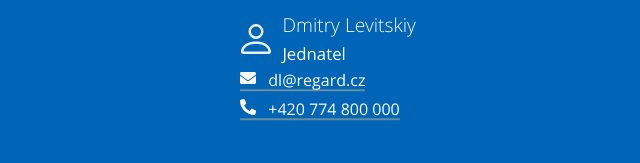
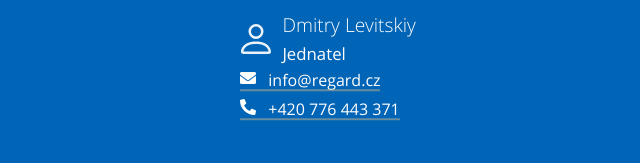
Before and after one commit to vladimirmak02/regardwebsite, a Gatsby site: page /cz in a window 1280 px wide. Shown: the part 775-938 px from the top of the page, 608-1248 px from the left. Built offline with nearby package versions, Linux system fonts and the light colour scheme; Gatsby itself is replaced by a stand-in of ours.

Commit message:
Update Components “contact”

```diff
--- a/src/components/contact.md
+++ b/src/components/contact.md
@@ -11,7 +11,7 @@ role:
   en: Director
   ru: Управляющий
   cz: Jednatel
-phone: +420 774 800 000
-email: dl@regard.cz
+phone: +420 776 443 371
+email: info@regard.cz
 address: U Panské zahrady 834, Praha 5
 ---
```
